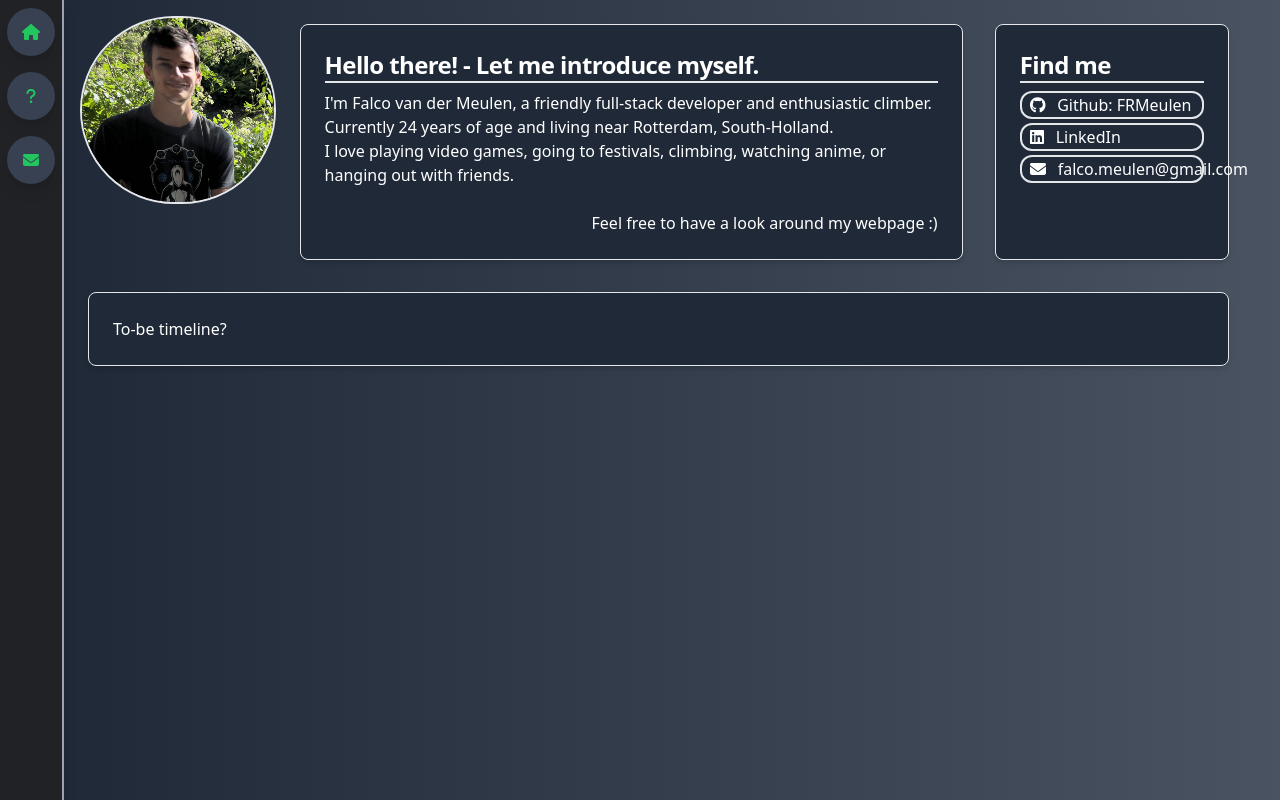
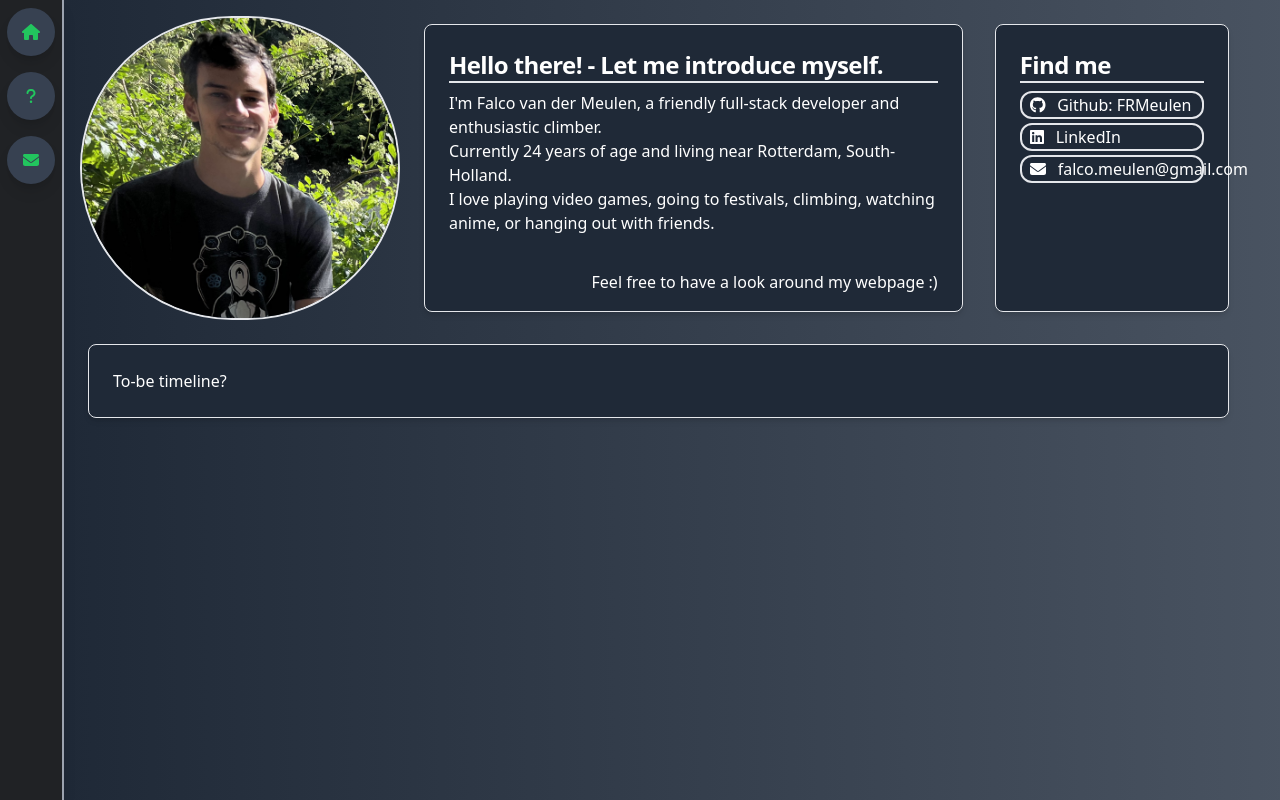
Before and after one commit to FRMeulen/me-online, a Vue app: page / in a window 1280 px wide. Built offline with nearby package versions, Linux system fonts and the light colour scheme.

Commit message:
Set max sizes for the image to prevent weird scaling.

```diff
--- a/src/tailwind.css
+++ b/src/tailwind.css
@@ -45,7 +45,7 @@
   }
 
   .profile-icon {
- @apply object-cover object-left-top h-1/6 w-1/6 m-2 border-gray-200 rounded-full border-2
+    @apply object-cover object-left-top max-w-xs max-h-80 m-2 border-gray-200 rounded-full border-2
   }
 
   .socials-icon {
--- a/src/views/HomeView.vue
+++ b/src/views/HomeView.vue
@@ -1,10 +1,10 @@
 <template>
   <div class="home w-11/12">
-    <div class="flex flex-row">
+    <div class="flex flex-row max-h-80">
       <img alt="Me" src="@/assets/me.jpg" class="profile-icon" />
       <div class="card w-2/3">
         <h1 class="card-title">Hello there! - Let me introduce myself.</h1>
-        <p class="card-text">
+        <p class="card-text h-3/4">
           I'm Falco van der Meulen, a friendly full-stack developer and
           enthusiastic climber.<br />
           Currently 24 years of age and living near Rotterdam, South-Holland.<br />
```
Lines whose indentation alone changed are shown as unchanged.
